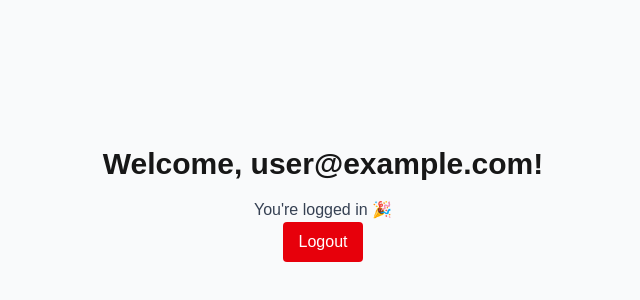
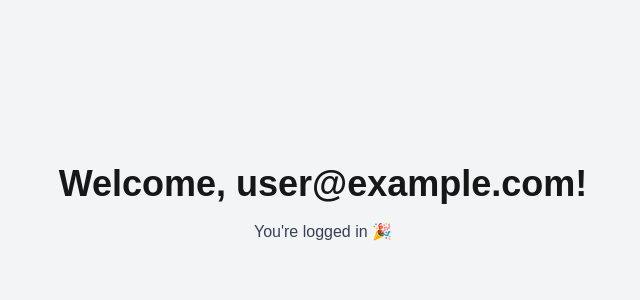
Before and after one commit to joemar-ceneza/nextauth-app, a Next.js app: page /welcome in a window 1280 px wide. Shown: the part 196-496 px from the top of the page, without its empty margins (317-957 px from the left). Built offline with nearby package versions, Linux system fonts and the light colour scheme; no server answers; sample sign-in values are in the browser's storage.

Commit message:
Refactor WelcomePage layout to include Header component and update styling

```diff
--- a/src/app/welcome/page.tsx
+++ b/src/app/welcome/page.tsx
@@ -1,7 +1,7 @@
 import { getServerSession } from "next-auth";
 import { authOptions } from "@/lib/authOptions";
 import { redirect } from "next/navigation";
-import LogoutButton from "@/components/LogoutButton";
+import Header from "@/components/Header";
 
 export default async function WelcomePage() {
   const session = await getServerSession(authOptions);
@@ -11,10 +11,12 @@
   }
 
   return (
-    <main className="flex flex-col items-center justify-center min-h-screen bg-gray-50">
-      <h1 className="text-3xl font-bold mb-4">Welcome, {session.user?.email}!</h1>
-      <p className="text-gray-700">You&apos;re logged in 🎉</p>
-      <LogoutButton />
+    <main className="flex flex-col min-h-screen bg-gray-100">
+      <Header />
+      <div className="flex flex-col items-center justify-center flex-1 space-y-6 px-4 py-12">
+        <h1 className="text-4xl font-bold mb-4">Welcome, {session.user?.email}!</h1>
+        <p className="text-gray-700">You&apos;re logged in 🎉</p>
+      </div>
     </main>
   );
 }
```
